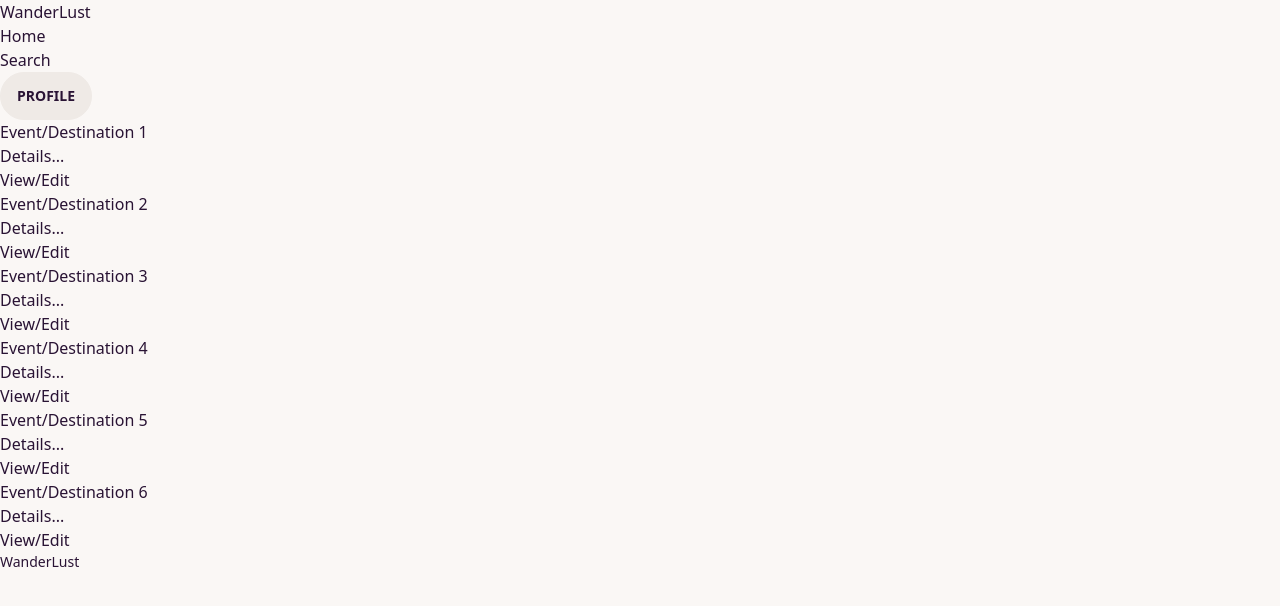
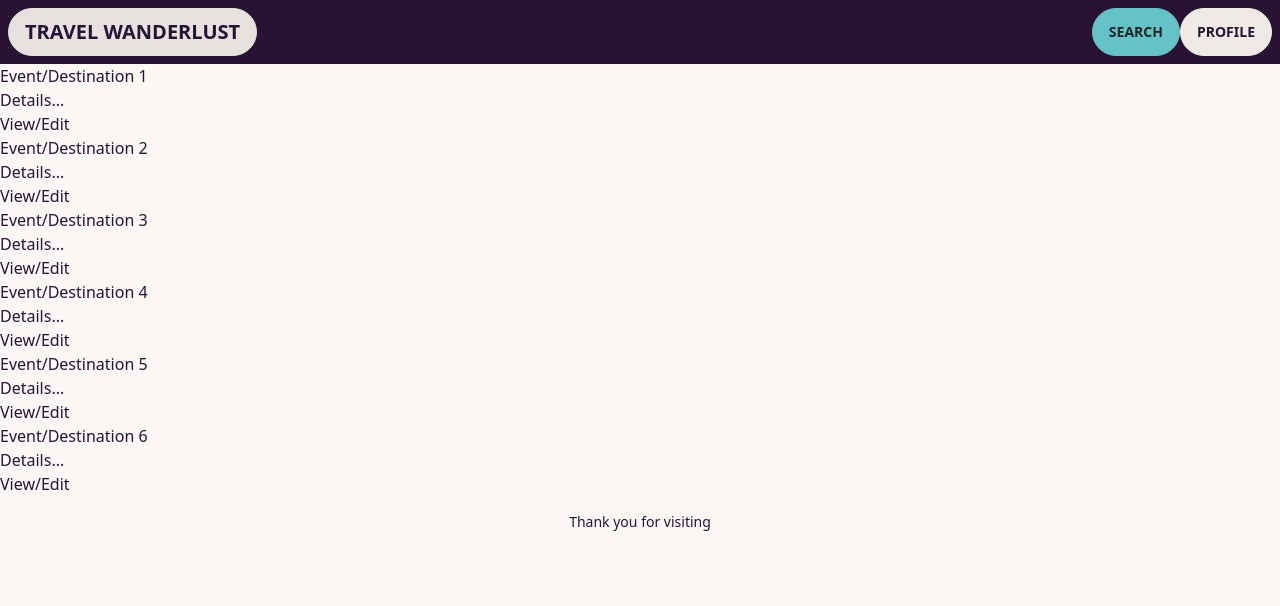
Before and after one commit to Breeannr180/wanderlust, a React (Create React App) app in the folder client/: page /location in a window 1280 px wide. Shown: the top 606 px of the page. Built offline with nearby package versions, Linux system fonts and the light colour scheme; the HTML template or start-up script is replaced by a standard one.

Commit message:
added some starter daisyui classes

```diff
--- a/client/src/components/Footer.js
+++ b/client/src/components/Footer.js
@@ -2,9 +2,11 @@ import React from 'react';
 
 const Footer = () => {
   return (
-    <div className='footer'>
-      <p>WanderLust</p>
-    </div>
+    <footer className='footer footer-center p-4'>
+      <div className=''>
+        <p>Thank you for visiting</p>
+      </div>
+    </footer>
   );
 };
 
--- a/client/src/components/Header.js
+++ b/client/src/components/Header.js
@@ -1,13 +1,18 @@
 import React from 'react';
+import { Link } from 'react-router-dom';
 
 import Nav from '../components/Nav';
 
 const Header = () => {
   return (
-    <div className='header'>
-      <p>WanderLust</p>
+    <nav className='navbar bg-neutral'>
+      <div className='navbar-start'>
+        <button className='btn btn-active bg-base-300 text-xl p2'>
+          <Link to='/'>Travel Wanderlust</Link>
+        </button>
+      </div>
       <Nav />
-    </div>
+    </nav>
   );
 };
 
--- a/client/src/components/Nav.js
+++ b/client/src/components/Nav.js
@@ -4,15 +4,10 @@ import Auth from '../utils/auth';
 
 const Nav = () => {
   return (
-    <nav>
-      <ul>
-        <li>
-          <Link to='/'>Home</Link>
-        </li>
-        <li>
-          <Link to='/search'>Search</Link>
-        </li>
-      </ul>
+    <div className='navbar-end'>
+      <button className='btn btn-primary'>
+        <Link to='/search'>Search</Link>
+      </button>
       {Auth.loggedIn() ? (
         <button className='btn'>
           <Link to='/login'>Login</Link>
@@ -22,7 +17,7 @@ const Nav = () => {
           <Link to='/profile'>Profile</Link>
         </button>
       )}
-    </nav>
+    </div>
   );
 };
 
```
